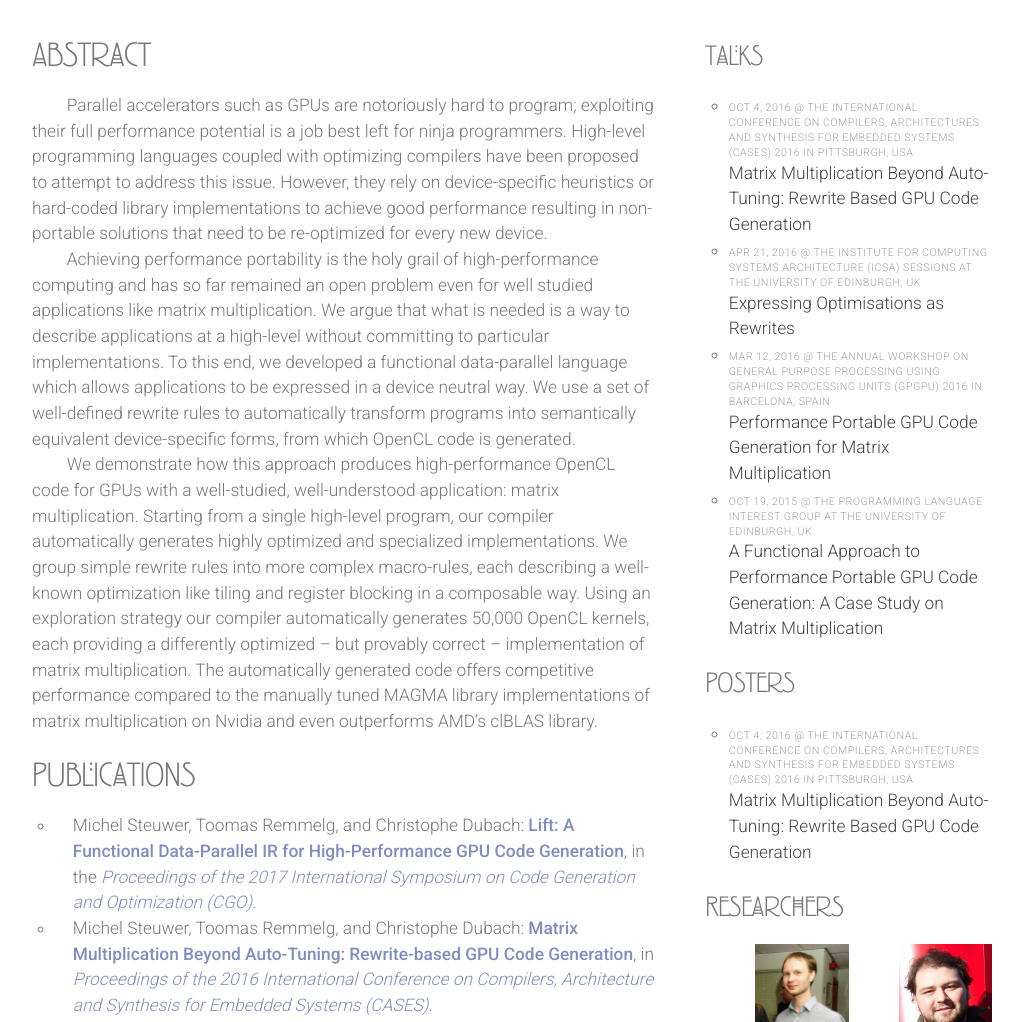
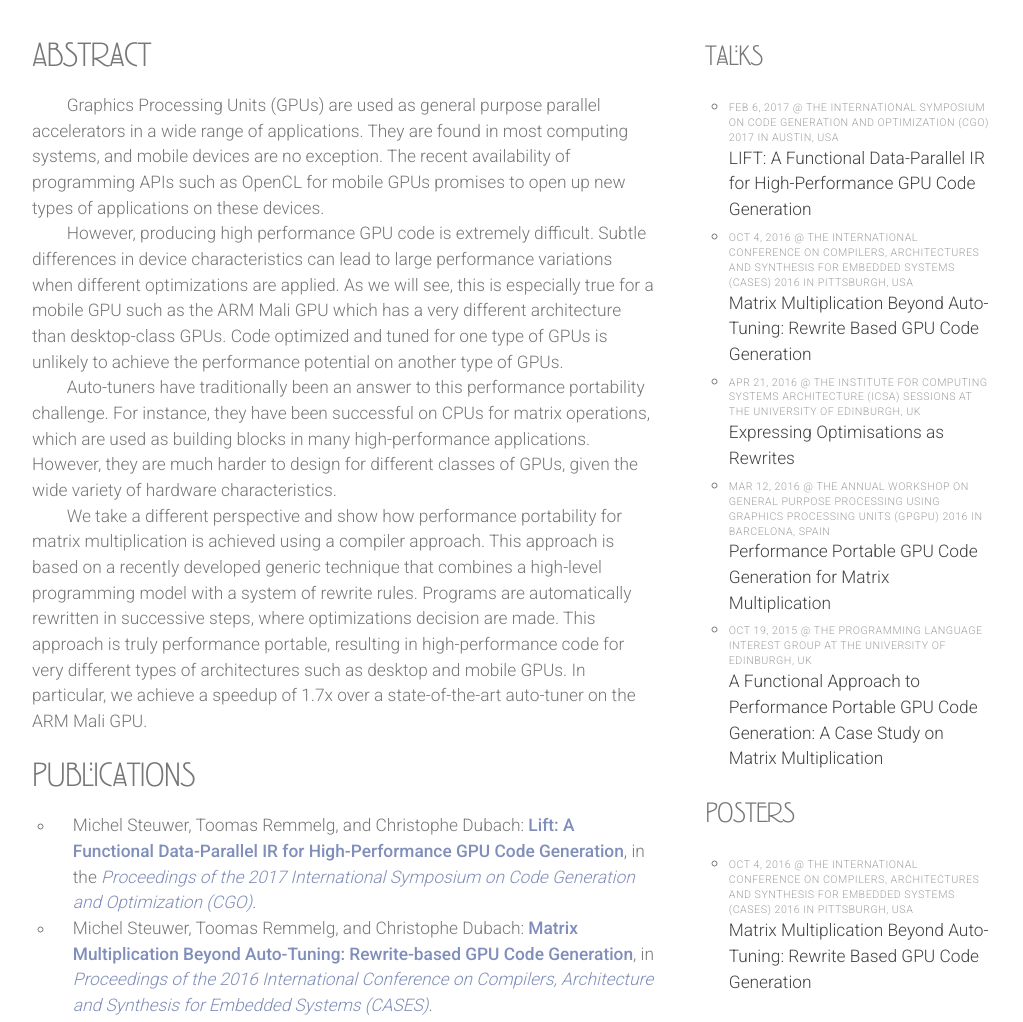
Before and after one commit to lift-project/lift-project.github.io, a Jekyll site: the page built from algebra.html, in a window 1280 px wide and 1400 px high. Shown: the part 378-1400 px from the top of the window, without its empty margins (128-1151 px from the left). Built offline with Jekyll 4.4.1, drawn with Linux system fonts in a browser that asks for light colours; nearby versions of some CDN libraries.

Commit message:
Linear algebra project: changed the abstract to the one from CASES; added the CGO talk

```diff
--- a/algebra.html
+++ b/algebra.html
@@ -14,43 +14,40 @@ layout: project_page
                     <header>
                         <h2>Abstract</h2>
                     </header>
-                    <p>Parallel accelerators such as GPUs are notoriously hard to
-                        program; exploiting their full performance potential is a job
-                        best left for ninja programmers. High-level programming languages
-                        coupled with optimizing compilers have been proposed
-                        to attempt to address this issue. However, they rely on
-                        device-specific heuristics or hard-coded library implementations
-                        to achieve good performance resulting in non-portable
-                        solutions that need to be re-optimized for every new device.</p>
-
+                    <p>Graphics Processing Units (GPUs) are used as general purpose
+                        parallel accelerators in a wide range of applications.
+                        They are found in most computing systems, and mobile devices
+                        are no exception. The recent availability of programming
+                        APIs such as OpenCL for mobile GPUs promises to
+                        open up new types of applications on these devices.</p>
                     <p>
-                        Achieving performance portability is the holy grail of
-                        high-performance computing and has so far remained an
-                        open problem even for well studied applications like matrix
-                        multiplication. We argue that what is needed is a way to
-                        describe applications at a high-level without committing to
-                        particular implementations. To this end, we developed
-                        a functional data-parallel language which
-                        allows applications to be expressed in a device neutral way.
-                        We use a set of well-defined rewrite rules to automatically
-                        transform programs into semantically equivalent device-specific
-                        forms, from which OpenCL code is generated.</p>
+                        However, producing high performance GPU code is extremely
+                        difficult. Subtle differences in device characteristics
+                        can lead to large performance variations when different optimizations
+                        are applied. As we will see, this is especially true
+                        for a mobile GPU such as the ARM Mali GPU which has a
+                        very different architecture than desktop-class GPUs. Code
+                        optimized and tuned for one type of GPUs is unlikely to
+                        achieve the performance potential on another type of GPUs.</p>
                     <p>
-                        We demonstrate how this approach produces
-                        high-performance OpenCL code for GPUs with a well-studied,
-                        well-understood application: matrix multiplication.
-                        Starting from a single high-level program, our compiler automatically
-                        generates highly optimized and specialized implementations.
-                        We group simple rewrite rules into more complex
-                        macro-rules, each describing a well-known optimization
-                        like tiling and register blocking in a composable way. Using
-                        an exploration strategy our compiler automatically generates
-                        50,000 OpenCL kernels, each providing a differently
-                        optimized – but provably correct – implementation of matrix
-                        multiplication. The automatically generated code offers
-                        competitive performance compared to the manually tuned
-                        MAGMA library implementations of matrix multiplication
-                        on Nvidia and even outperforms AMD’s clBLAS library.</p>
+                        Auto-tuners have traditionally been an answer to this performance
+                        portability challenge. For instance, they have been
+                        successful on CPUs for matrix operations, which are used
+                        as building blocks in many high-performance applications.
+                        However, they are much harder to design for different classes
+                        of GPUs, given the wide variety of hardware characteristics.</p>
+                    <p>
+                        We take a different perspective and show how
+                        performance portability for matrix multiplication is achieved
+                        using a compiler approach. This approach is based on a
+                        recently developed generic technique that combines a high-level
+                        programming model with a system of rewrite rules. Programs
+                        are automatically rewritten in successive steps, where
+                        optimizations decision are made. This approach is truly performance
+                        portable, resulting in high-performance code for
+                        very different types of architectures such as desktop and mobile
+                        GPUs. In particular, we achieve a speedup of 1.7x over a
+                        state-of-the-art auto-tuner on the ARM Mali GPU.</p>
 
                 </section>
 
@@ -91,6 +88,12 @@ layout: project_page
                     <div class="row">
                         <section>
                             <ul class="style">
+                                <li>
+                                    <p class="posted">Feb 6, 2017 @ the International Symposium on Code Generation and
+                                        Optimization (CGO) 2017 in Austin, USA</p>
+                                    <p><a href="presentations/2017/CGO-2017.pdf">
+                                        LIFT: A Functional Data-Parallel IR for High-Performance GPU Code Generation</a></p>
+                                </li>
                                 <li>
                                     <p class="posted">Oct 4, 2016 @ the International Conference on Compilers, Architectures
                                         and Synthesis for Embedded Systems (CASES) 2016 in Pittsburgh, USA</p>
```
